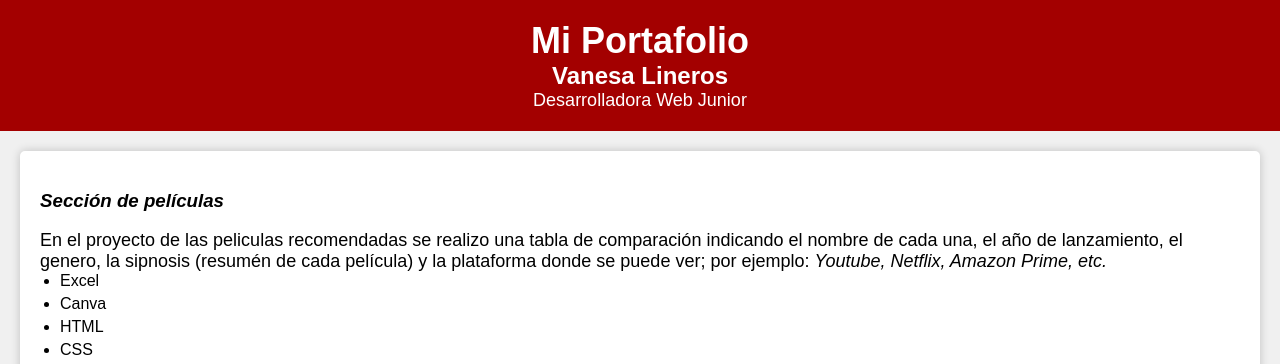
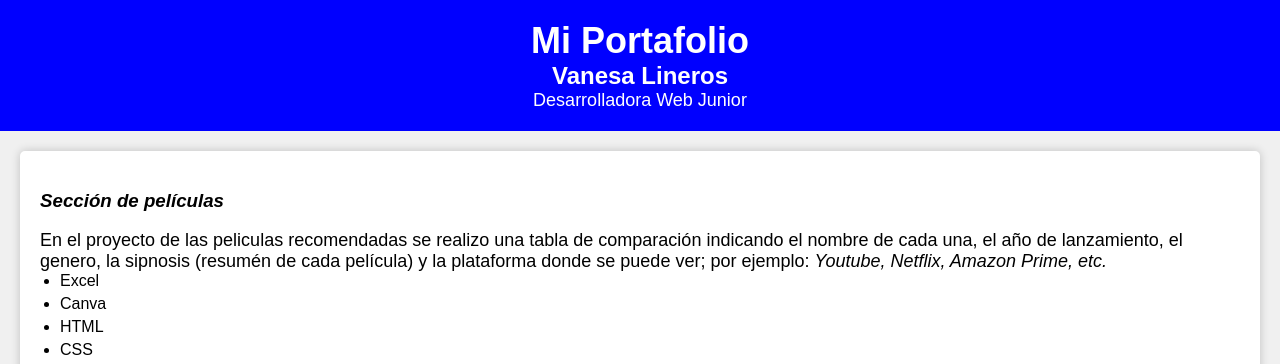
Before and after one commit to vanesalineros/portafolio-vanesa, a plain HTML site: page index.html in a window 1280 px wide. Shown: the top 364 px of the page. Drawn offline with Linux system fonts and the light colour scheme.

Commit message:
Se modifico el style.css

```diff
--- a/style.css
+++ b/style.css
@@ -7,7 +7,7 @@ body {
 }
 
 header {
-    background-color: #a30000;
+    background-color: blue;
     color: #fff;
     text-align: center;
     padding: 20px;
```
